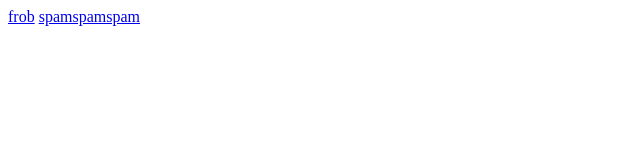
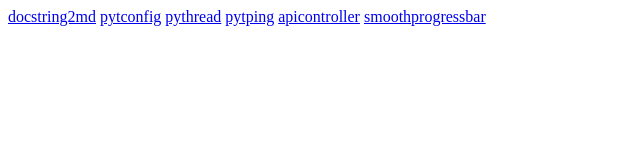
Before and after one commit to francois-le-ko4la/pep-503, a plain HTML site: page index.html in a window 1280 px wide. Shown: the whole page, without its empty margins (0-640 px from the left). Drawn offline with Linux system fonts and the light colour scheme.

Commit message:
add apicontroller

```diff
--- a/index.html
+++ b/index.html
@@ -1,7 +1,11 @@
 <!DOCTYPE html>
 <html>
 	<body>
-		<a href="/frob/">frob</a>
-		<a href="/spamspamspam/">spamspamspam</a>
+		<a href="/docstring2md/">docstring2md</a>
+		<a href="/pytconfig/">pytconfig</a>
+		<a href="/pythread/">pythread</a>
+		<a href="/pytping/">pytping</a>
+		<a href="/apicontroller/">apicontroller</a>
+		<a href="/smoothprogressbar/">smoothprogressbar</a>
 	</body>
 </html>
```
Also changed, not shown: apicontroller/index.html (added, +1 -0 lines), 1 other file.
